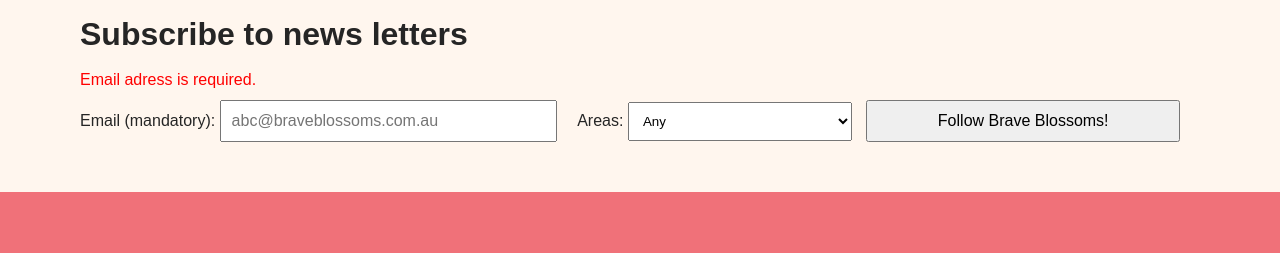
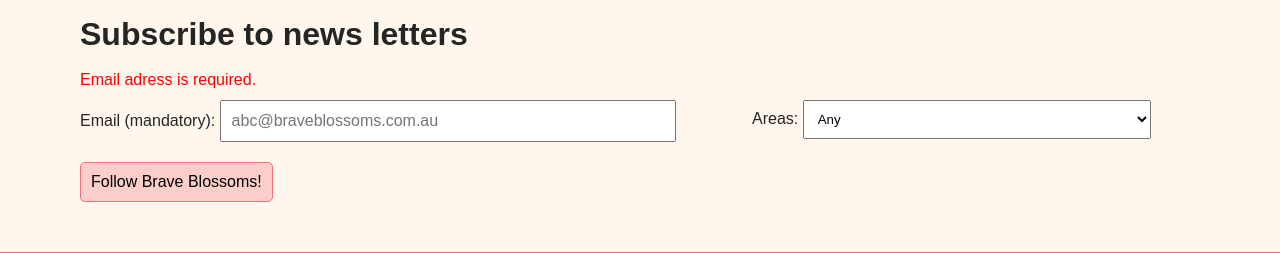
Before and after one commit to Sozai83/-COS60015-Assignment2v2, a React (Create React App) app: page / in a window 1280 px wide. Shown: the part 3241-3494 px from the top of the page. Built offline with nearby package versions, Linux system fonts and the light colour scheme.

Commit message:
added CSS for tablet for Home page

```diff
--- a/src/CSS/base/default.scss
+++ b/src/CSS/base/default.scss
@@ -66,6 +66,11 @@
   .Wrapper{
     max-width: 1200px;
     margin: 0 auto;
+
+    @media only screen and (max-width: 1200px){
+        max-width: 1000px;
+        width: 90%;
+    }
   }
 
   .Hidden{
--- a/src/CSS/layout/forms.scss
+++ b/src/CSS/layout/forms.scss
@@ -78,19 +78,42 @@
     padding: 20px 40px;
     margin-bottom: 20px;
 
+    form{
+        display: flex;
+        flex-wrap: wrap;
+
+        .Alert{
+            width: 100%;
+        }
+
+        .SubemailWrapper{
+            width: 60%;
+            label{
+                width: 220px;
+            }
             input{
-        width: 28%;
+                width: calc(100% - 240px);
                 margin-right: 20px;
             }
+        }
 
+        .AreaWrapper{
+            width: 40%;
+
+            label{
+                width: 100px;
+            }
             select{
-        width: 20%;
+                width: calc(100% - 100px);
+            }
         }
 
         #AlertListSub{
             color: $red;
         }
+    }
 
+    #SubscribeSubmit,
     button{
         padding: 10px;
         margin: 10px 0;
@@ -101,6 +124,10 @@
             cursor: pointer;
             background-color: $brave-pink;
         }
+    }
+
+    #SubscribeSubmit{
+        float: right;
     }
 }
 
--- a/src/CSS/layout/learn-rugby.scss
+++ b/src/CSS/layout/learn-rugby.scss
@@ -5,6 +5,10 @@
         article{
             display:flex;
             padding: 20px 0;
+
+            @media only screen and (max-width: 1200px) {
+                flex-direction: column-reverse;
+            }
 
             div{
                 align-self: center;
@@ -15,6 +19,11 @@
             figure{
                 align-self: center;
                 width: 80%;
+
+                @media only screen and (max-width: 1200px) {
+                    margin-bottom: 20px;
+                }
+
               }
         }
     }
--- a/src/CSS/layout/welcome.scss
+++ b/src/CSS/layout/welcome.scss
@@ -16,6 +16,6 @@
     article{
         background: $mild-white;
         padding: 20px;
-        width: 800px;
+        width: calc(100% - 40px);
     }
 }
--- a/src/Components/Footer/Subscription.js
+++ b/src/Components/Footer/Subscription.js
@@ -48,6 +48,7 @@
                             </ul>
                             )}
                         </div>
+                        <div className="SubemailWrapper">
                             <label htmlFor="subemail">Email (mandatory): </label>
                             <input type="email"
                                 id="submail"
@@ -57,6 +58,8 @@
                                 placeholder="abc@braveblossoms.com.au"
                                 onChange={(event)=>setEmail(event.target.value)}
                                 required/>
+                        </div>
+                        <div className="AreaWrapper">
                             <label htmlFor="area" className="Dropdown">Areas: </label>
                             <select
                                 name="area"
@@ -72,6 +75,7 @@
                                 <option type="checkbox" value="kyushu" aria-label="kyushu">Kyushu</option>
                                 <option type="checkbox" value="okinawa" aria-label="Okinawa">Okinawa</option>
                             </select>
+                        </div>
                         <input type="submit" id="SubscribeSubmit" value="Follow Brave Blossoms!" aria-label="submit" data-testid="submit"/>
                     </form>
                 </section>
```
Lines whose indentation alone changed are shown as unchanged.
